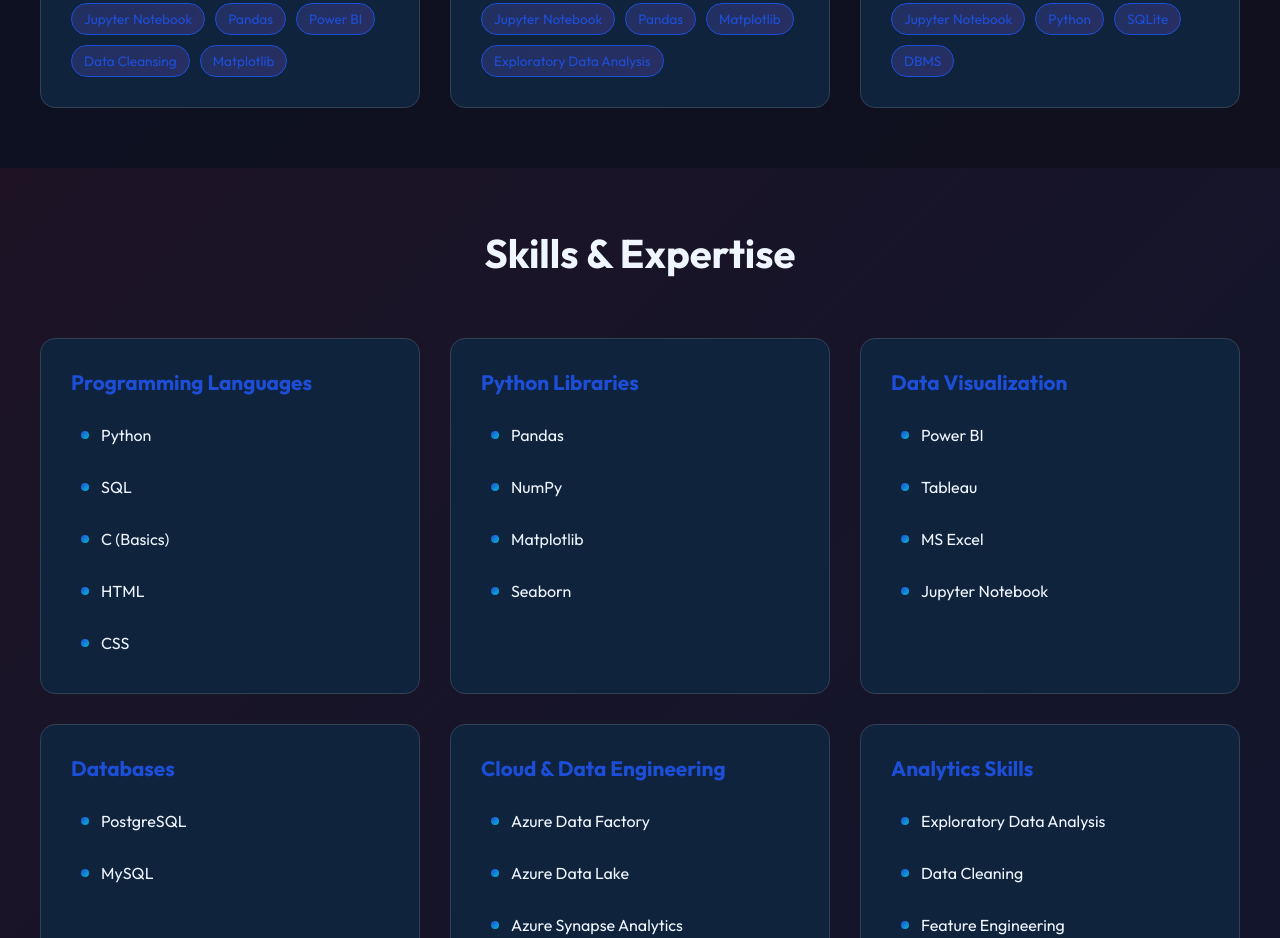
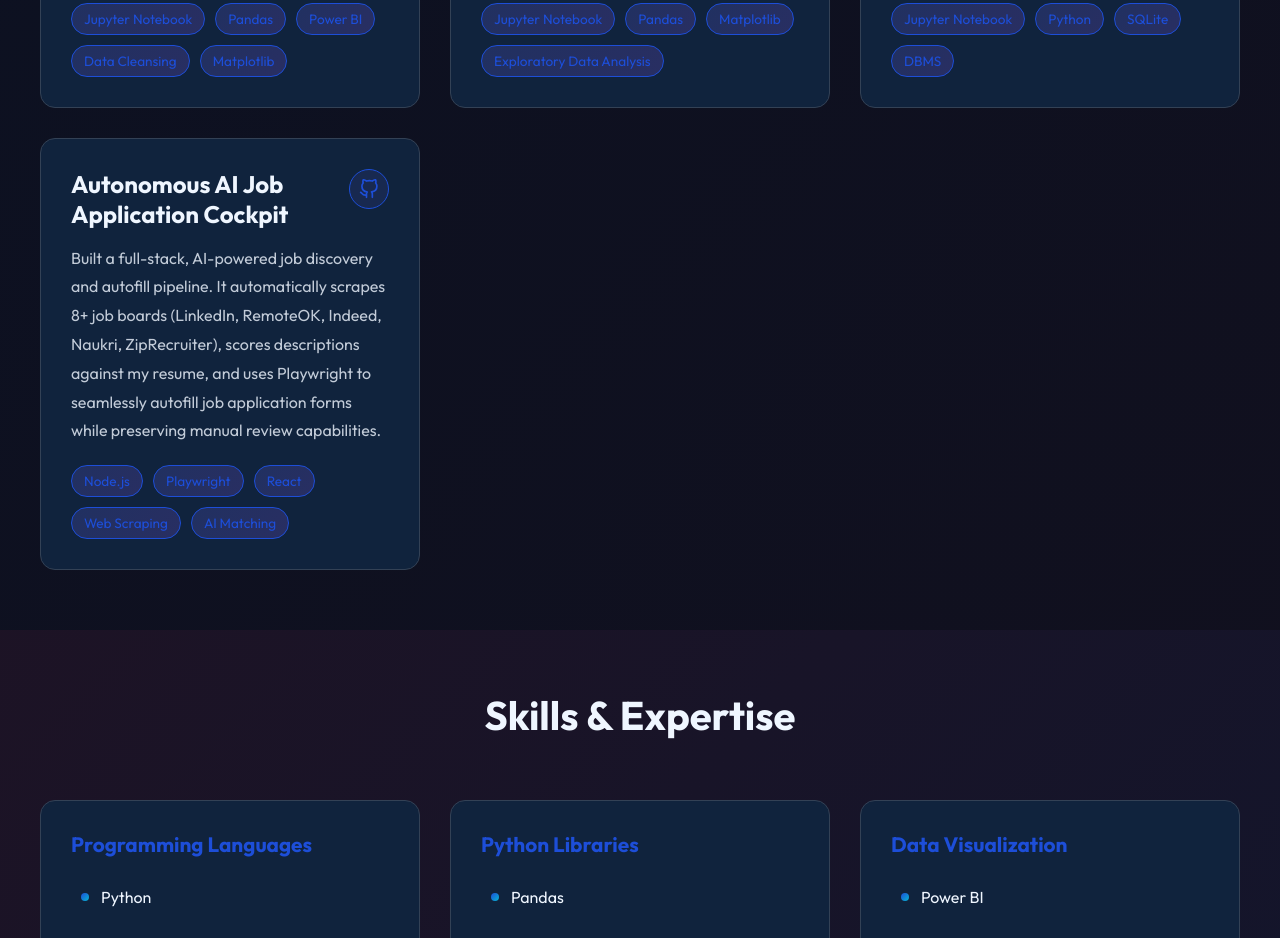
Before and after one commit to ashishkumarblog6783-code/portfolio, a React (Vite) app: page / in a window 1280 px wide. Shown: the part 3200-4138 px from the top of the page. Built offline with nearby package versions, Linux system fonts and the light colour scheme.

Commit message:
Add Autonomous AI Job Application Cockpit to portfolio and resume

```diff
--- a/src/components/Projects.tsx
+++ b/src/components/Projects.tsx
@@ -95,6 +95,15 @@
       description: 'Designed a database system and CLI management tool to handle employee onboarding, record updates, salary tracking, and attendance logging, using SQLite for structured data management.',
       tags: ['Jupyter Notebook', 'Python', 'SQLite', 'DBMS'],
       github: 'https://github.com/ashishkumarblog6783-code/HumanResourceManagementSystem',
+      live: '#',
+      category: 'dev',
+    },
+    {
+      id: 10,
+      title: 'Autonomous AI Job Application Cockpit',
+      description: 'Built a full-stack, AI-powered job discovery and autofill pipeline. It automatically scrapes 8+ job boards (LinkedIn, RemoteOK, Indeed, Naukri, ZipRecruiter), scores descriptions against my resume, and uses Playwright to seamlessly autofill job application forms while preserving manual review capabilities.',
+      tags: ['Node.js', 'Playwright', 'React', 'Web Scraping', 'AI Matching'],
+      github: 'https://github.com/ashishkumarblog6783-code/job-app-automator',
       live: '#',
       category: 'dev',
     },
```
Also changed, not shown: public/resume.html (+13 -0 lines), 1 other file (tests, documents, lock files or other folders).
